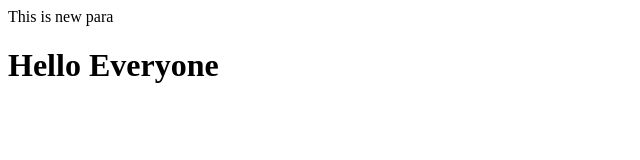
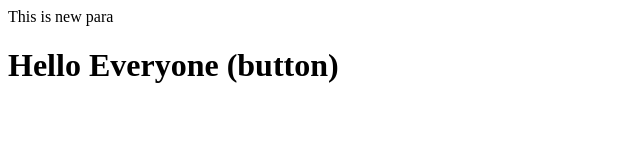
Before and after one commit to Jyotiranjan53/localrepo, a plain HTML site: page index.html in a window 1280 px wide. Shown: the whole page, without its empty margins (0-640 px from the left). Drawn offline with Linux system fonts and the light colour scheme.

Commit message:
add button

```diff
--- a/index.html
+++ b/index.html
@@ -1,2 +1,2 @@
 <p>This is new para</p>
-<h1>Hello Everyone</h1>
+<h1>Hello Everyone (button)</h1>
```
